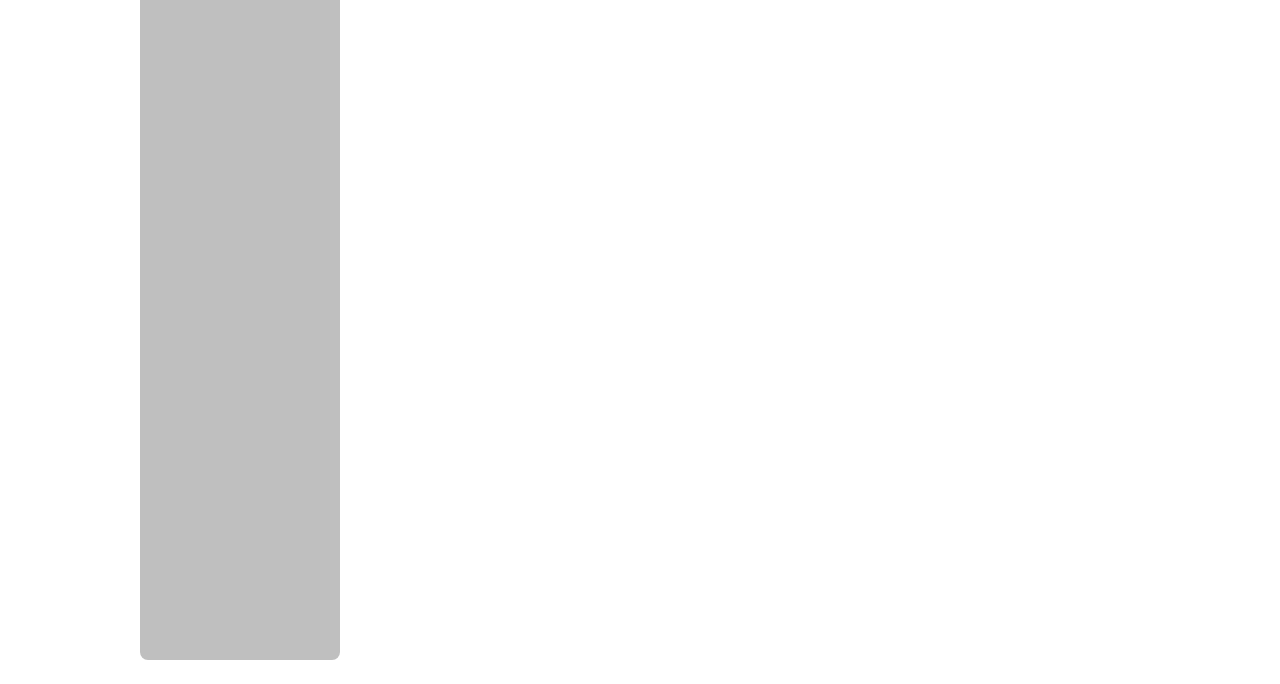
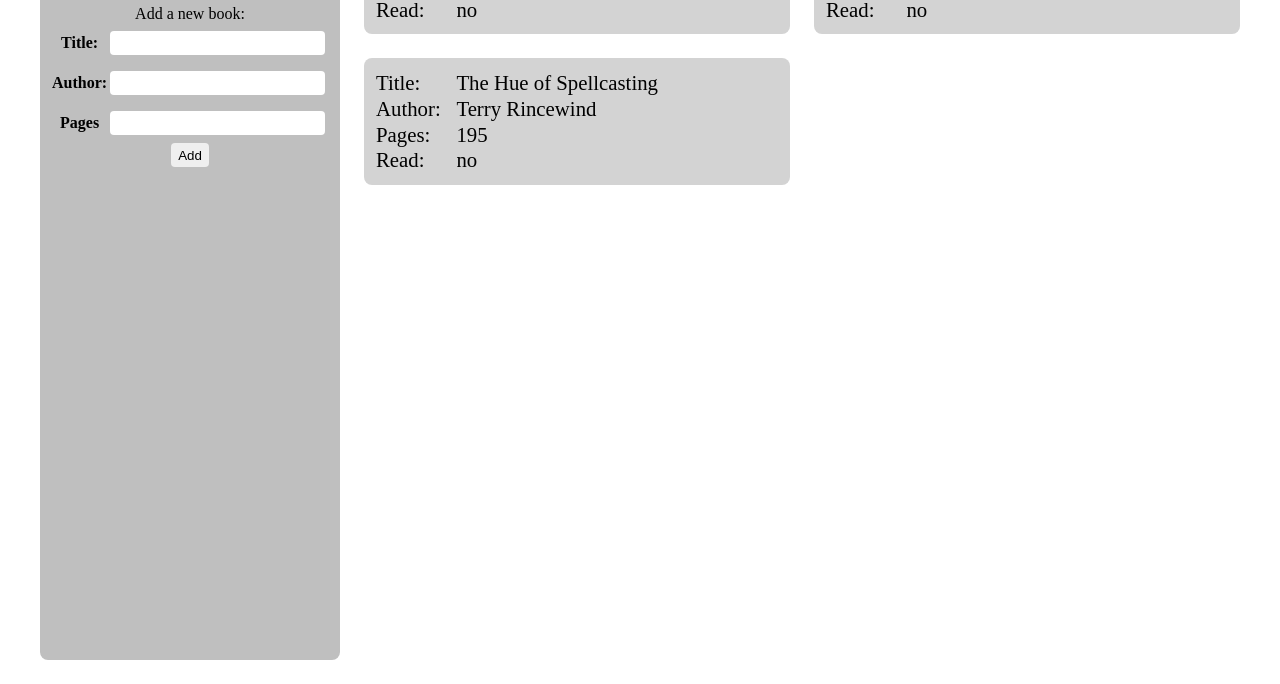
Before and after one commit to JMN327/library, a plain HTML site: page index.html in a window 1280 px wide. Shown: the part 116-800 px from the top of the page. Drawn offline with Linux system fonts and the light colour scheme.

Commit message:
Start work on assignment point 4.

```diff
--- a/index.html
+++ b/index.html
@@ -11,6 +11,16 @@
     <div class="container">
         <div class="side-bar">
             <div class="logo">Library</div>
+            <div class="new-book-form">
+                <legend>Add a new book:</legend>
+                <label for="new-book-title">Title:</label>
+                <input type="text" id="new-book-title">
+                <label for="new-book-author">Author:</label>
+                <input type="text" id="new-book-author">
+                <label for="new-book-pages">Pages</label>
+                <input type="text"  id="new-book-pages">
+                <button id="new-book-add">Add</button>
+            </div>
         </div>
         <div id="book-cards">
 
--- a/javascript.js
+++ b/javascript.js
@@ -15,7 +15,10 @@ function Book(title, author, pages) {
   this.pages = pages;
   this.read = false;
   this.info = function() {
-    return `${this.title} by ${this.author}, ${this.pages} pages, ` + (this.read ? `has been read` : `not read yet`);
+    return `Title: ${this.title}
+Author: ${this.author}
+Pages:  ${this.pages}
+Read: ` + (this.read ? `Yes` : `no`);
   }
 }
 
@@ -26,10 +29,41 @@ function addBookToLibrary() {
 function displayBooks() {
     myLibrary.forEach(book => {
         console.log(book.info());
-        let para = document.createElement("p");
-        let node = document.createTextNode(book.info());
-        para.appendChild(node);
+        let ul = document.createElement("ul")
+        ul.classList.add("book")
+        let li = document.createElement("li");
+        let node = document.createTextNode(`Title:`);
+        li.appendChild(node);
+        ul.appendChild(li)
+        li = document.createElement("li");
+        node = document.createTextNode(book.title);
+        li.appendChild(node);
+        ul.appendChild(li)
+        li = document.createElement("li");
+        node = document.createTextNode(`Author:`);
+        li.appendChild(node);
+        ul.appendChild(li)
+        li = document.createElement("li");
+        node = document.createTextNode(book.author);
+        li.appendChild(node);
+        ul.appendChild(li)
+        li = document.createElement("li");
+        node = document.createTextNode(`Pages:`);
+        li.appendChild(node);
+        ul.appendChild(li)
+        li = document.createElement("li");
+        node = document.createTextNode(book.pages);
+        li.appendChild(node);
+        ul.appendChild(li)
+        li = document.createElement("li");
+        node = document.createTextNode(`Read:`);
+        li.appendChild(node);
+        ul.appendChild(li)
+        li = document.createElement("li");
+        node = document.createTextNode(book.read ? `Yes` : `no`);
+        li.appendChild(node);
+        ul.appendChild(li)
         let element = document.getElementById("book-cards");
-        element.appendChild(para);
+        element.appendChild(ul);
     });
 }
--- a/styles.css
+++ b/styles.css
@@ -11,24 +11,30 @@ body {
     padding: 24px;
 }
 .container {
-    width: 1000px;
+    width: 1200px;
     display: grid;
-    grid-template-columns: 200px 800px;
+    grid-template-columns: 300px 1fr;
 }
 
 #book-cards {
     display: grid;
     justify-content: center;
-    grid-template-columns: repeat( auto-fit, minmax(200px, 1fr) );
+    grid-template-columns: repeat( auto-fit, minmax(300px, 1fr) );
     grid-auto-rows: min-content;
     gap: 24px;
-    margin-left: 36px;
+    margin-left: 24px;
 }
-#book-cards>p {
+#book-cards>.book {
     background-color: lightgray;
     /* border: solid 1px black; */
     border-radius: 8px;
     padding: 12px;
+    font-size: 1.3rem;
+    line-height: 1.6rem;
+
+    display: grid;
+    grid-template-columns: 1fr 4fr;
+
 }
 .side-bar{
     background-color: hsl(0, 0%, 75%);
@@ -36,7 +42,54 @@ body {
     width: 100%;
     padding: 12px;
     border-radius: 8px;
+
+    display: grid;
+    align-content: start;
+    align-items: center;
+    gap: 3rem;
+
 }
 .logo {
     font-size: 2rem;
 }
+li {
+    text-decoration: none;
+    list-style-type: none;
+}
+.new-book-form {
+    legend {
+        grid-column: 1/3;
+    }
+    display: grid;
+
+    grid-template-columns: 1fr 4fr;
+    align-items: center;
+    justify-items: center;
+
+    button {
+        grid-column: 1/3;
+        width: 5ch;
+        height: 1.5rem;
+        border-radius: 4px;
+        outline: none;
+        border: none ;
+    }
+    button:hover {
+        background-color: white;
+        font-weight: bold;
+    }
+}
+input {
+    border-radius: 4px;
+    outline: none;
+    border: none ;
+    font-size: 1rem;
+    height: 1.5rem;
+    margin: 8px;
+    min-width: 100px;
+    width: min(min-content, 100px);
+    padding: 4px;
+}
+label {
+    font-weight: 700;
+}
```
